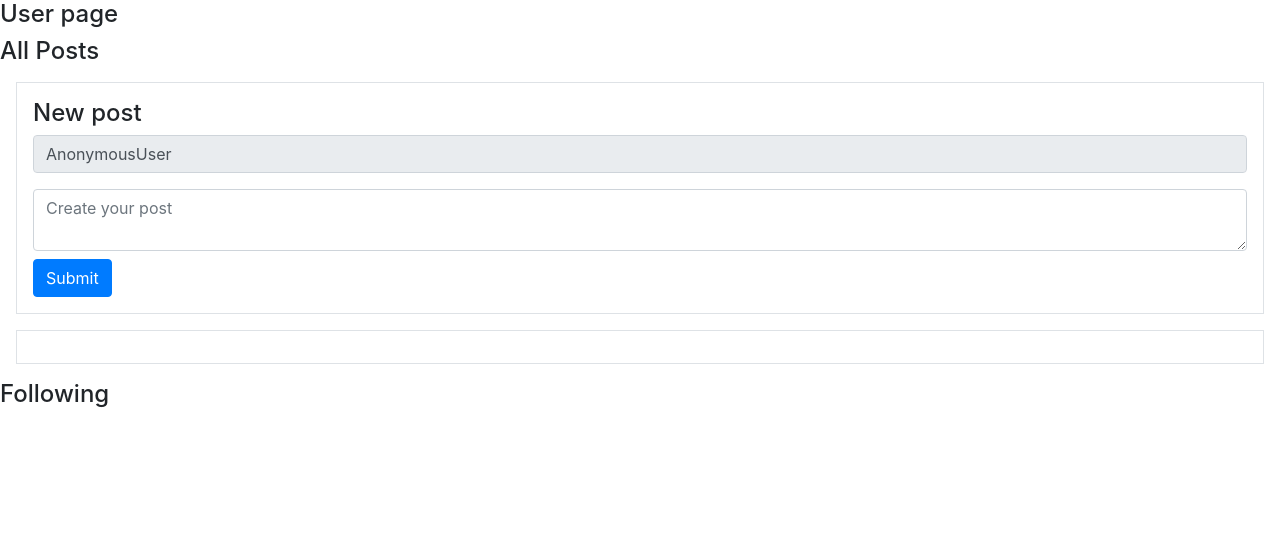
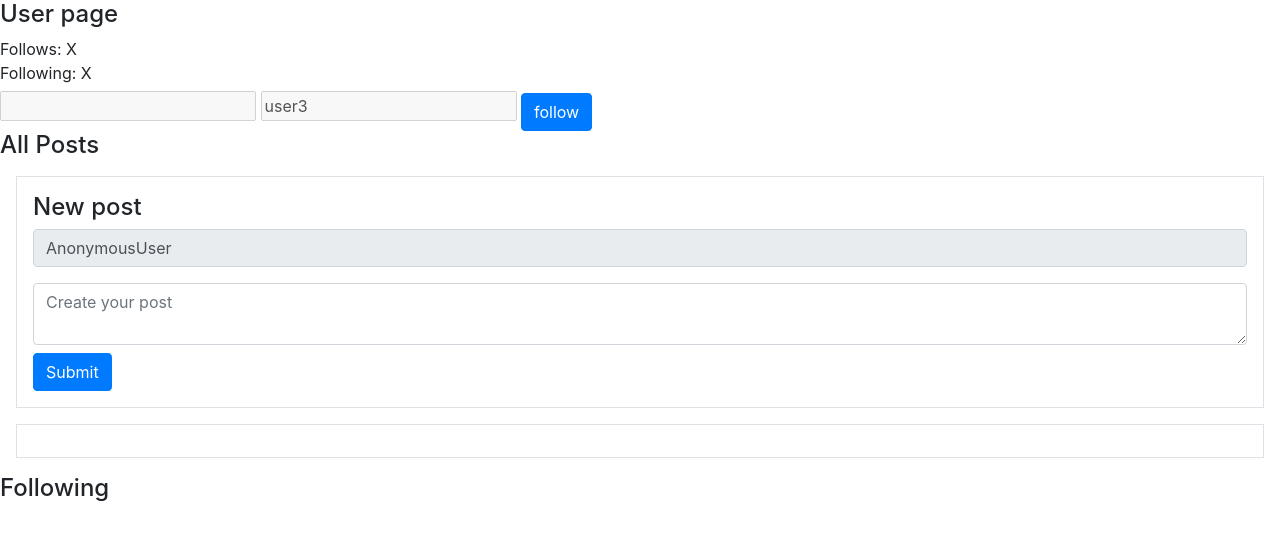
Before and after one commit to magari-GH/Ptometheus-CS50, a Django app: template task5/network/project4/network/templates/network/index.html in a window 1280 px wide. Shown: the part 56-596 px from the top of the page. Run offline with Django 3.2, Linux system fonts and the light colour scheme; the template is opened without the code that fills it, so the values that code supplies are empty; some libraries are stand-ins or nearby versions.

Commit message:
Was added the form called "follow_form". The form contains the input fields "follow_form_follower" and "follow_form_is_followed". The values of this field are the current authorised user who will be the follower and the user from the current page. Also, a button called "submit_follow" was added to submit the action. The id "submit_new_post" was added to the form called "compose-form" to prevent conflict in the events.

```diff
--- a/task5/network/project4/network/templates/network/index.html
+++ b/task5/network/project4/network/templates/network/index.html
@@ -5,6 +5,18 @@
 
     <div id="user-page-view">
         <h4>User page</h4>
+
+        <div>Follows: X </div>
+        <div>Following: X </div>
+
+        <form id="follow_form">
+
+            <input id="follow_form_follower" disabled  type="text" value="{{ request.user.username }}" name="follower">
+            <input id="follow_form_is_followed" disabled  type="text" value="user3" name="is_followed">
+            <input id="submit_follow" type="submit" class="btn btn-primary mt-2" value="follow">
+
+        </form>
+
         <div id="user-page-view-posts">
 
         </div>
@@ -19,7 +31,7 @@
                     <input disabled class="form-control" id="compose-user" value="{{ request.user }}">
                 </div>
                 <textarea class="form-control" id="compose-body" placeholder="Create your post"></textarea>
-                <input type="submit" class="btn btn-primary mt-2">
+                <input id="submit_new_post" type="submit" class="btn btn-primary mt-2">
             </form>
         </div>
         <div class="border p-3 m-3" id ="all_element_view"></div>
```
